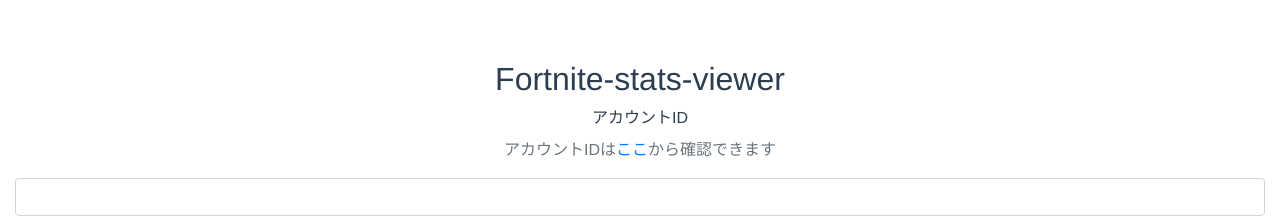
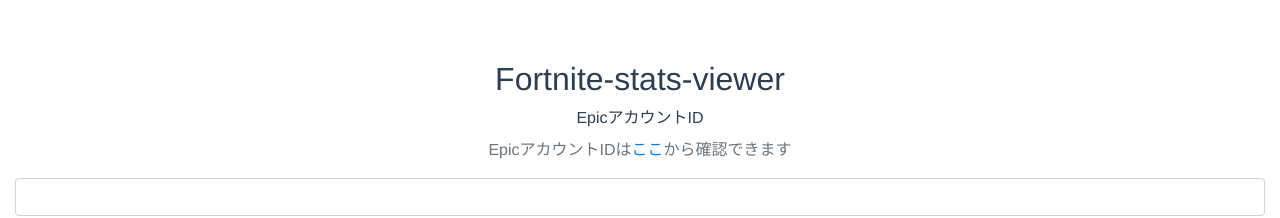
Before and after one commit to odmishien/fortnite-stats-viewer, a Vue app: page / in a window 1280 px wide. Shown: the top 218 px of the page. Built offline with nearby package versions, Linux system fonts and the light colour scheme.

Commit message:
use heroku api endpoint

```diff
--- a/src/components/Main.vue
+++ b/src/components/Main.vue
@@ -1,8 +1,8 @@
 <template>
   <b-container fluid>
     <h2>Fortnite-stats-viewer</h2>
-    <b-form-group label="アカウントID" label-for="account-id">
-      <p class="text-muted">アカウントIDは<a href="https://www.epicgames.com/account/personal?productName=epicgames&lang=ja">ここ</a>から確認できます</p>
+    <b-form-group label="EpicアカウントID" label-for="account-id">
+      <p class="text-muted">EpicアカウントIDは<a href="https://www.epicgames.com/account/personal?productName=epicgames&lang=ja">ここ</a>から確認できます</p>
       <b-form-input id="account-id" v-model="accountID" placeholder></b-form-input>
     </b-form-group>
     <b-button @click="getGlobalStats(accountID)" variant="success">通算成績を見る</b-button>
@@ -27,7 +27,7 @@
   methods: {
     getGlobalStats(id) {
       axios
-        .get("http://localhost:8081/global-stats", {
+        .get("https://fortnite-stats-viewer-api.herokuapp.com/global-stats", {
           params: {
             account_id: id
           }
@@ -40,7 +40,7 @@
     // とりあえずrecentMatchesは非対応
     getRecentMatches(id) {
       axios
-        .get("http://localhost:8081/recent-matches", {
+        .get("https://fortnite-stats-viewer-api.herokuapp.com/recent-matches", {
           params: {
             account_id: id
           }
```
Also changed, not shown: 5 other files (tests, documents, lock files or other folders).
